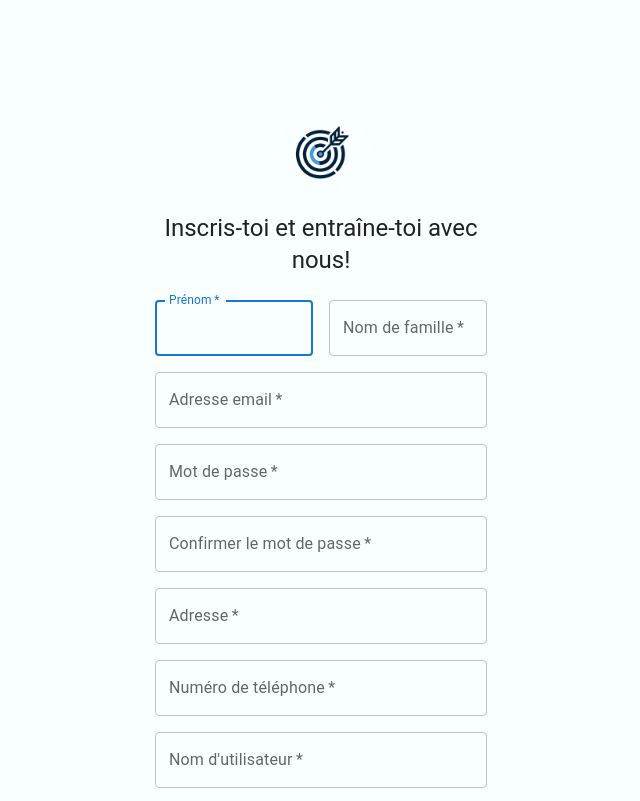
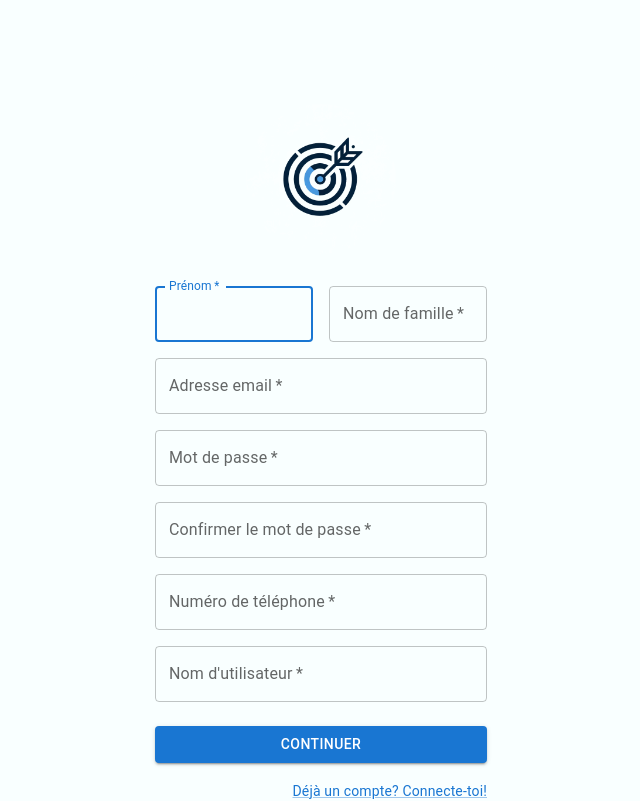
Before and after one commit to ledzsucrey213/frontend, a React (Vite) app: page /signup in a window 1280 px wide. Shown: the top 801 px of the page, without its empty margins (319-959 px from the left). Built offline with nearby package versions, Linux system fonts and the light colour scheme.

Commit message:
changement lien backend

```diff
--- a/src/pages/signup.jsx
+++ b/src/pages/signup.jsx
@@ -57,12 +57,9 @@ export default function SignUp() {
       <CssBaseline />
       <Container component="main" maxWidth="xs" sx={{ display: 'flex', flexDirection: 'column', alignItems: 'center', justifyContent: 'center', minHeight: '100vh' }}>
         <Box sx={{ p: 4, bgcolor: 'background.default', borderRadius: 10, display: 'flex', flexDirection: 'column', alignItems: 'center', width: '100%' }}>
-        <Avatar sx={{ m: 1, width: 100, height: 100 }}>
+        <Avatar sx={{ m: 1, width: 150, height: 150 }}>
             <img src={logo} alt="logo" style={{ width: '100%', height: '100%' }} />
           </Avatar>
-          <Typography component="h1" variant="h5">
-            Inscris-toi et entraîne-toi avec nous!
-          </Typography>
           <Box component="form" noValidate onSubmit={handleSubmit} sx={{ mt: 3, width: '100%' }}>
             <Grid container spacing={2}>
               <Grid item xs={12} sm={6}>
@@ -122,17 +119,6 @@ export default function SignUp() {
                 <TextField
                   required
                   fullWidth
-                  name="adresse"
-                  label="Adresse"
-                  type="text"
-                  id="adresse"
-                  autoComplete="adresse"
-                />
-              </Grid>
-              <Grid item xs={12}>
-                <TextField
-                  required
-                  fullWidth
                   name="number"
                   label="Numéro de téléphone"
                   type="text"
```
